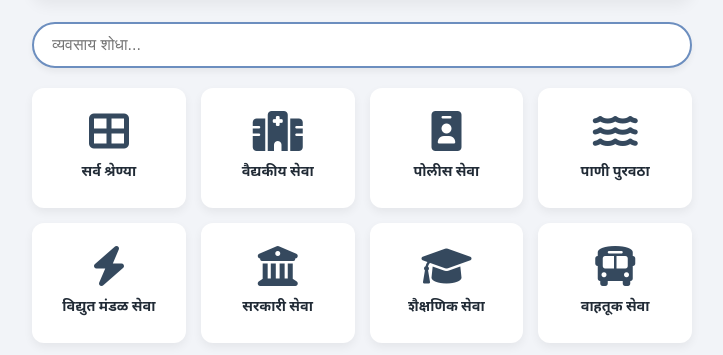
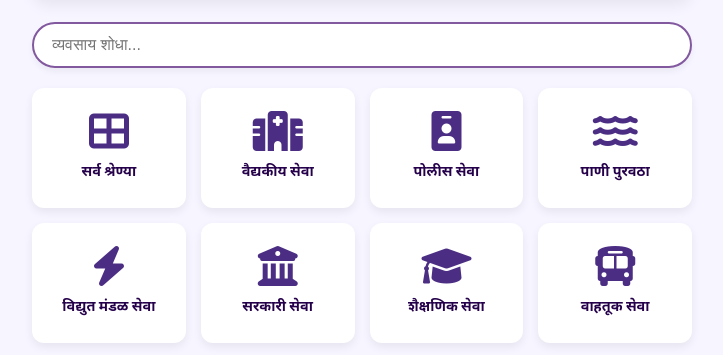
Before and after one commit to the-scam-master/jawala-directory, a website: page index.html in a window 1280 px wide. Shown: the part 132-487 px from the top of the page, without its empty margins (278-1001 px from the left). Drawn offline with nearby package versions, Linux system fonts and the light colour scheme; files whose address does not match are found by name.

Commit message:
Update styles.css

```diff
--- a/assets/css/styles.css
+++ b/assets/css/styles.css
@@ -1,14 +1,14 @@
 @import url('https://fonts.googleapis.com/css2?family=Noto+Sans+Devanagari:wght@300;400;600;700&family=Mukta:wght@400;600;700&display=swap');
 
 :root {
-    --primary-color:   #35495E;
-    --secondary-color: #6C8EBF;
-    --accent-color:    #FF945A;
-    --muted-text:      #8A9DAF;
-    --background-color:#F2F4F8;
+    --primary-color:   #4B2E83;
+    --secondary-color: #82589F;
+    --accent-color:    #F2B807;
+    --muted-text:      #7C6C8F;
+    --background-color:#F7F5FF;
     --card-background: #FFFFFF;
-    --text-color:      #212B36;
-    --soft-shadow:     rgba(0,0,0,0.06);
+    --text-color:      #25004B;
+    --soft-shadow:     rgba(0,0,0,0.07);
 }
 
 * {
```
